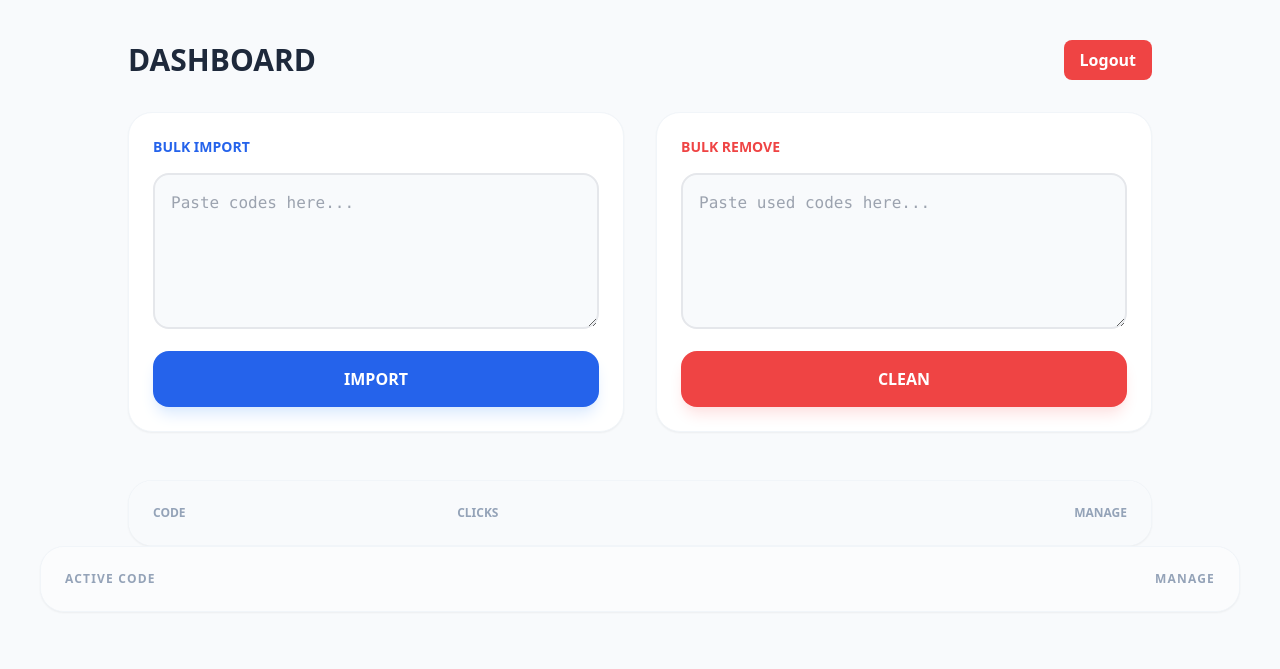
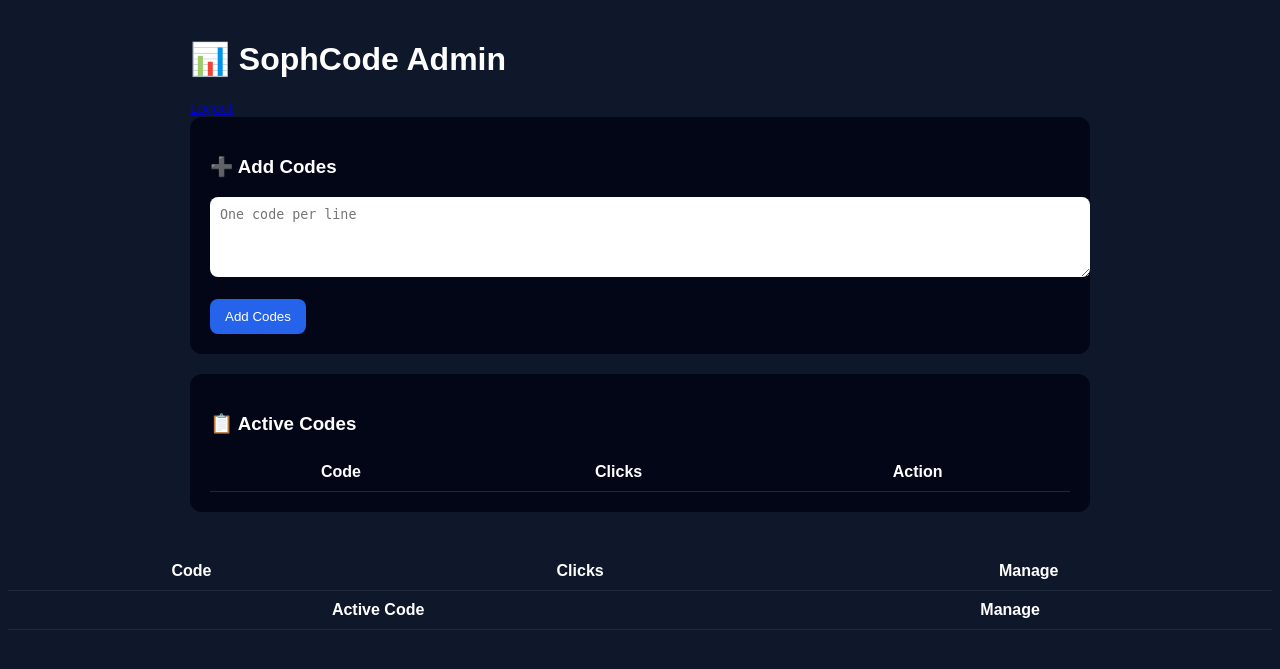
Before and after one commit to Zimonas/Sophcode, a Flask app: page /manage-zemy-codes in a window 1280 px wide. Shown: the top 669 px of the page. Run offline with Flask 3, Linux system fonts and the light colour scheme; the visitor is signed in with stand-in values (Sample User, id 1); lists and menus that the app fills with data are empty; some libraries are stand-ins or nearby versions.

Commit message:
Refactor admin.html for improved layout and styling
Updated the admin dashboard layout and styles.

```diff
--- a/templates/admin.html
+++ b/templates/admin.html
@@ -1,39 +1,54 @@
 <!DOCTYPE html>
-<html lang="en">
+<html>
 <head>
-    <script src="https://cdn.tailwindcss.com"></script>
-    <link href="https://cdnjs.cloudflare.com/ajax/libs/font-awesome/6.0.0/css/all.min.css" rel="stylesheet">
+<title>Admin Dashboard</title>
+<style>
+body { font-family: Arial; background:#0f172a; color:white; }
+.container { max-width:900px; margin:40px auto; }
+.card { background:#020617; padding:20px; border-radius:12px; margin-bottom:20px; }
+textarea, input { width:100%; padding:10px; border-radius:8px; border:none; }
+button { padding:10px 15px; border:none; border-radius:8px; background:#2563eb; color:white; cursor:pointer; }
+table { width:100%; border-collapse:collapse; }
+th, td { padding:10px; border-bottom:1px solid #1e293b; }
+.delete { background:#dc2626; }
+.small { font-size:14px; opacity:0.8; }
+</style>
 </head>
-<body class="bg-slate-50 p-4 md:p-10 font-sans">
-    <div class="max-w-5xl mx-auto">
-        <div class="flex justify-between items-center mb-8">
-            <h1 class="text-3xl font-black text-slate-800">DASHBOARD</h1>
-            <a href="/logout" class="bg-red-500 text-white px-4 py-2 rounded-lg font-bold hover:bg-red-600 transition">Logout</a>
-        </div>
+<body>
+<div class="container">
 
-        {% with messages = get_flashed_messages() %}
-            {% if messages %}{% for m in messages %}
-                <div class="bg-blue-600 text-white p-4 rounded-xl mb-8 font-bold">{{ m }}</div>
-            {% endfor %}{% endif %}
-        {% endwith %}
+<h1>📊 SophCode Admin</h1>
+<a href="/logout" class="small">Logout</a>
 
-        <div class="grid grid-cols-1 md:grid-cols-2 gap-8 mb-12">
-            <div class="bg-white p-6 rounded-3xl shadow-sm border border-slate-100">
-                <h2 class="text-blue-600 font-black mb-4 uppercase text-sm">Bulk Import</h2>
-                <form action="/add" method="POST">
-                    <textarea name="bulk_codes" rows="5" placeholder="Paste codes here..." class="w-full border-2 bg-slate-50 rounded-2xl p-4 font-mono mb-4 focus:bg-white focus:border-blue-500 outline-none"></textarea>
-                    <button class="w-full bg-blue-600 text-white font-black py-4 rounded-2xl hover:bg-blue-700 transition shadow-lg shadow-blue-100">IMPORT</button>
-                </form>
-            </div>
-            <div class="bg-white p-6 rounded-3xl shadow-sm border border-slate-100">
-                <h2 class="text-red-500 font-black mb-4 uppercase text-sm">Bulk Remove</h2>
-                <form action="/bulk-delete" method="POST">
-                    <textarea name="delete_list" rows="5" placeholder="Paste used codes here..." class="w-full border-2 bg-slate-50 rounded-2xl p-4 font-mono mb-4 focus:bg-white focus:border-red-500 outline-none"></textarea>
-                    <button class="w-full bg-red-500 text-white font-black py-4 rounded-2xl hover:bg-red-600 transition shadow-lg shadow-red-100">CLEAN</button>
-                </form>
-            </div>
-        </div>
+<div class="card">
+<h3>➕ Add Codes</h3>
+<form method="post" action="/add">
+<textarea name="bulk_codes" rows="4" placeholder="One code per line"></textarea><br><br>
+<button>Add Codes</button>
+</form>
+</div>
 
+<div class="card">
+<h3>📋 Active Codes</h3>
+<table>
+<tr><th>Code</th><th>Clicks</th><th>Action</th></tr>
+{% for c in codes %}
+<tr>
+<td>{{ c.code }}</td>
+<td>{{ c.clicks }}</td>
+<td>
+<form method="post" action="/delete/{{ c.id }}" onsubmit="return confirm('Delete code?')">
+<button class="delete">Delete</button>
+</form>
+</td>
+</tr>
+{% endfor %}
+</table>
+</div>
+
+</div>
+</body>
+</html>
         <div class="bg-white rounded-3xl shadow-sm border border-slate-100 overflow-hidden">
             <table class="w-full text-left">
                 <thead class="bg-slate-50">
```
